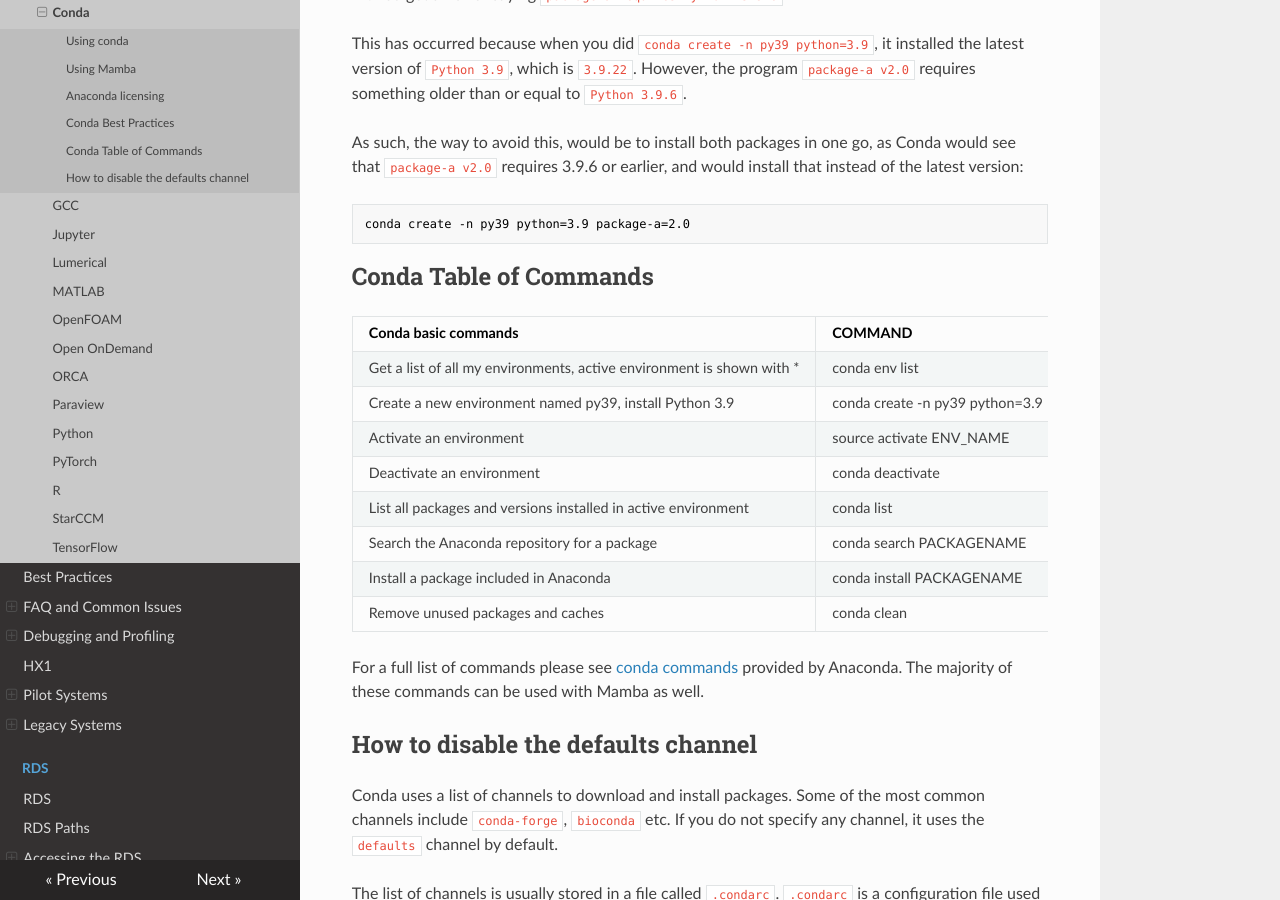
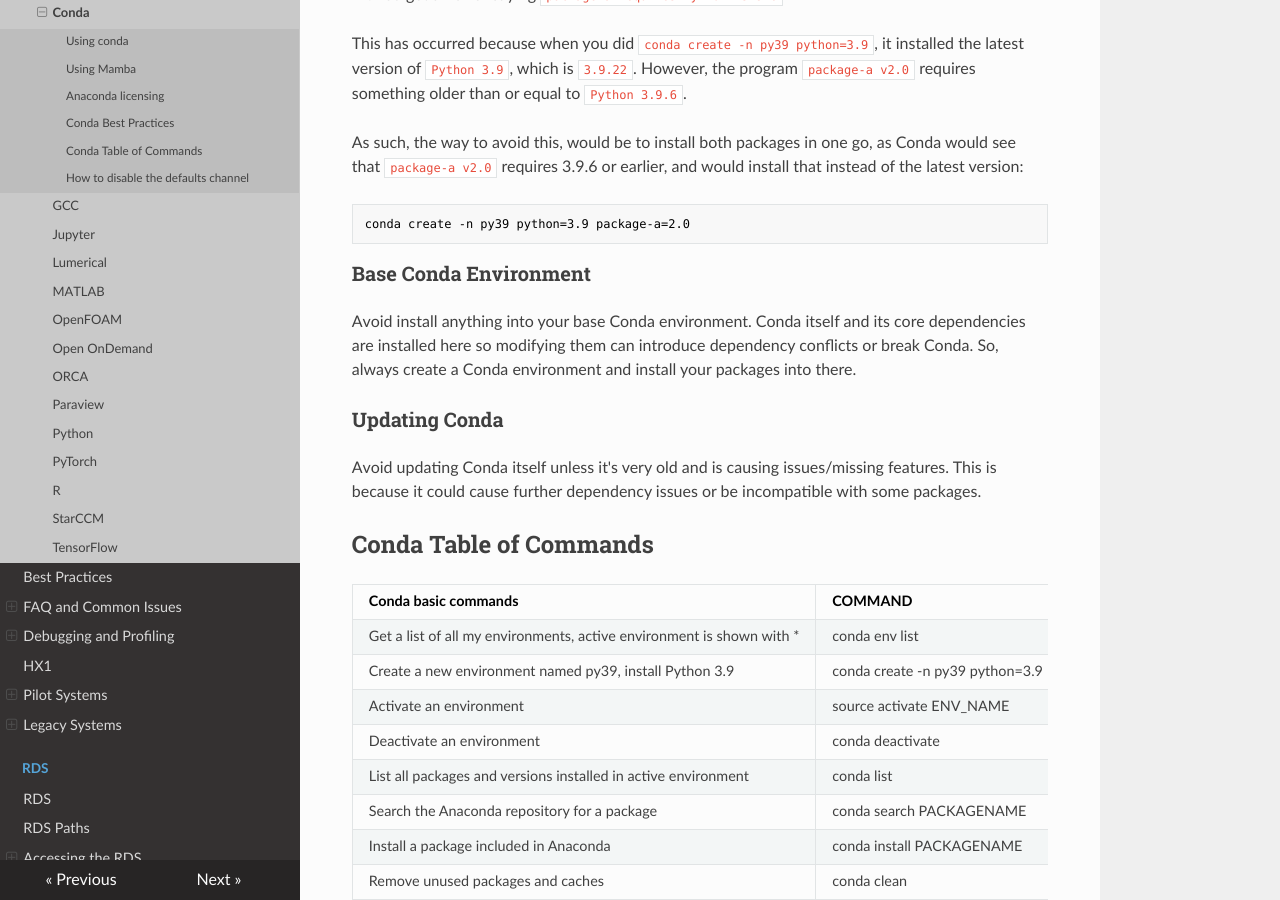
Before and after one commit to ImperialCollegeLondon/icl-rcs-user-guide, an MkDocs documentation site: the page built from docs/hpc/applications/guides/conda.md, in a window 1280 px wide and 900 px high, scrolled down 2253 px. Built offline with MkDocs 1.6.1, drawn with Linux system fonts in a browser that asks for light colours; nearby versions of some CDN libraries.

Commit message:
Added a few more best practices to Conda

````diff
--- a/docs/hpc/applications/guides/conda.md
+++ b/docs/hpc/applications/guides/conda.md
@@ -69,6 +69,11 @@ As such, the way to avoid this, would be to install both packages in one go, as
 ```bash
 conda create -n py39 python=3.9 package-a=2.0
 ```
+### Base Conda Environment
+Avoid install anything into your base Conda environment. Conda itself and its core dependencies are installed here so modifying them can introduce dependency conflicts or break Conda. So, always create a Conda environment and install your packages into there.
+
+### Updating Conda
+Avoid updating Conda itself unless it's very old and is causing issues/missing features. This is because it could cause further dependency issues or be incompatible with some packages.
 
 ## Conda Table of Commands
 
````
